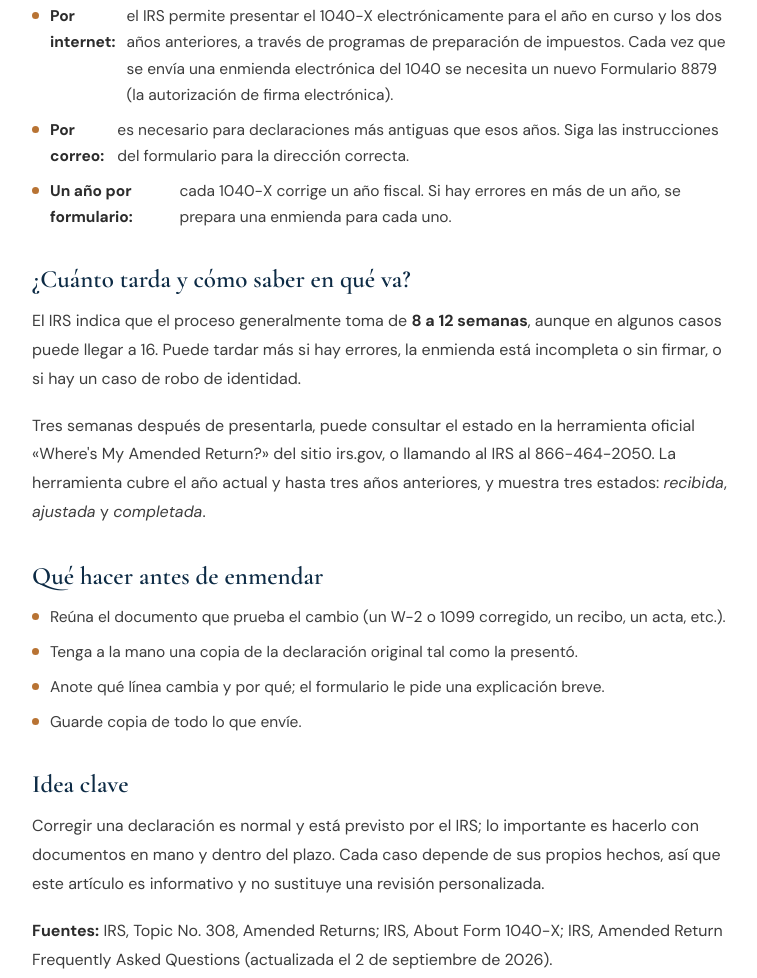
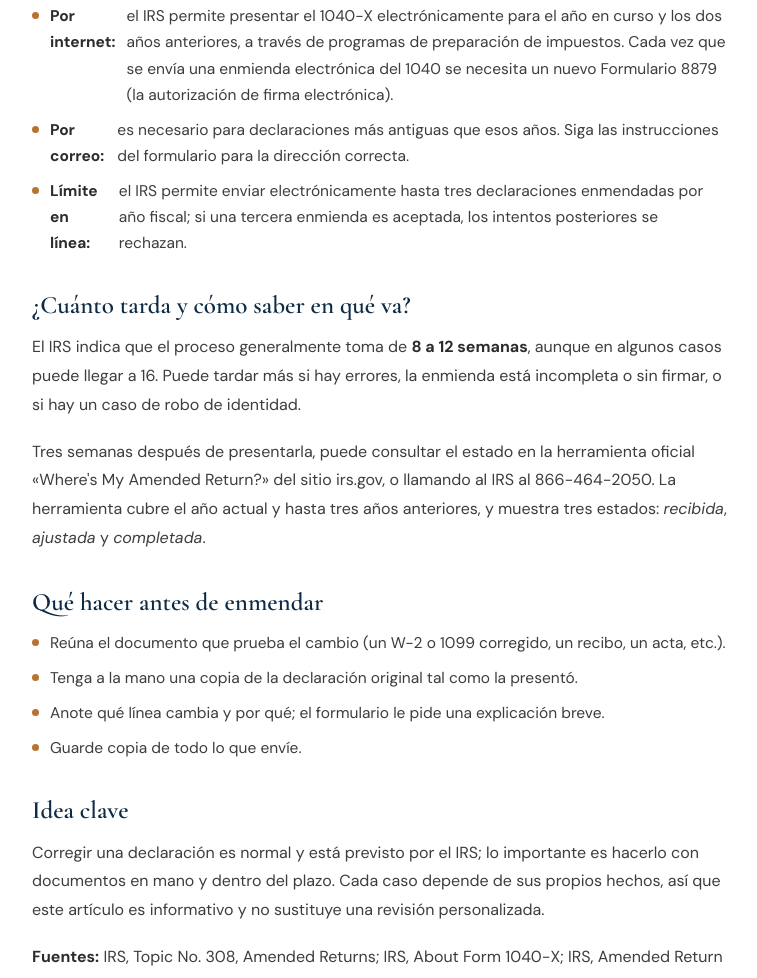
Before and after one commit to ypulido87-lgtm/mi-proyecto, a plain HTML site: page projects/pulidotax-website/sitio-pulidotax/corregir-declaracion-1040-x.html in a window 1280 px wide. Shown: the part 1522-2500 px from the top of the page, without its empty margins (260-1017 px from the left). Drawn offline with nearby package versions, Linux system fonts and the light colour scheme.

Commit message:
auto-sync: projects\pulidotax-website\logs\ultima-ejecucion.txt.tmp.23908.b6cfe62f1d8f actualizado 2026-11-23 09:35

```diff
--- a/projects/pulidotax-website/sitio-pulidotax/corregir-declaracion-1040-x.html
+++ b/projects/pulidotax-website/sitio-pulidotax/corregir-declaracion-1040-x.html
@@ -145,7 +145,7 @@
         <ul>
           <li><strong>Por internet:</strong> el IRS permite presentar el 1040-X electrónicamente para el año en curso y los dos años anteriores, a través de programas de preparación de impuestos. Cada vez que se envía una enmienda electrónica del 1040 se necesita un nuevo Formulario 8879 (la autorización de firma electrónica).</li>
           <li><strong>Por correo:</strong> es necesario para declaraciones más antiguas que esos años. Siga las instrucciones del formulario para la dirección correcta.</li>
-          <li><strong>Un año por formulario:</strong> cada 1040-X corrige un año fiscal. Si hay errores en más de un año, se prepara una enmienda para cada uno.</li>
+          <li><strong>Límite en línea:</strong> el IRS permite enviar electrónicamente hasta tres declaraciones enmendadas por año fiscal; si una tercera enmienda es aceptada, los intentos posteriores se rechazan.</li>
         </ul>
 
         <h3>¿Cuánto tarda y cómo saber en qué va?</h3>
```
Also changed, not shown: projects/pulidotax-website/logs/ultima-ejecucion.txt.
